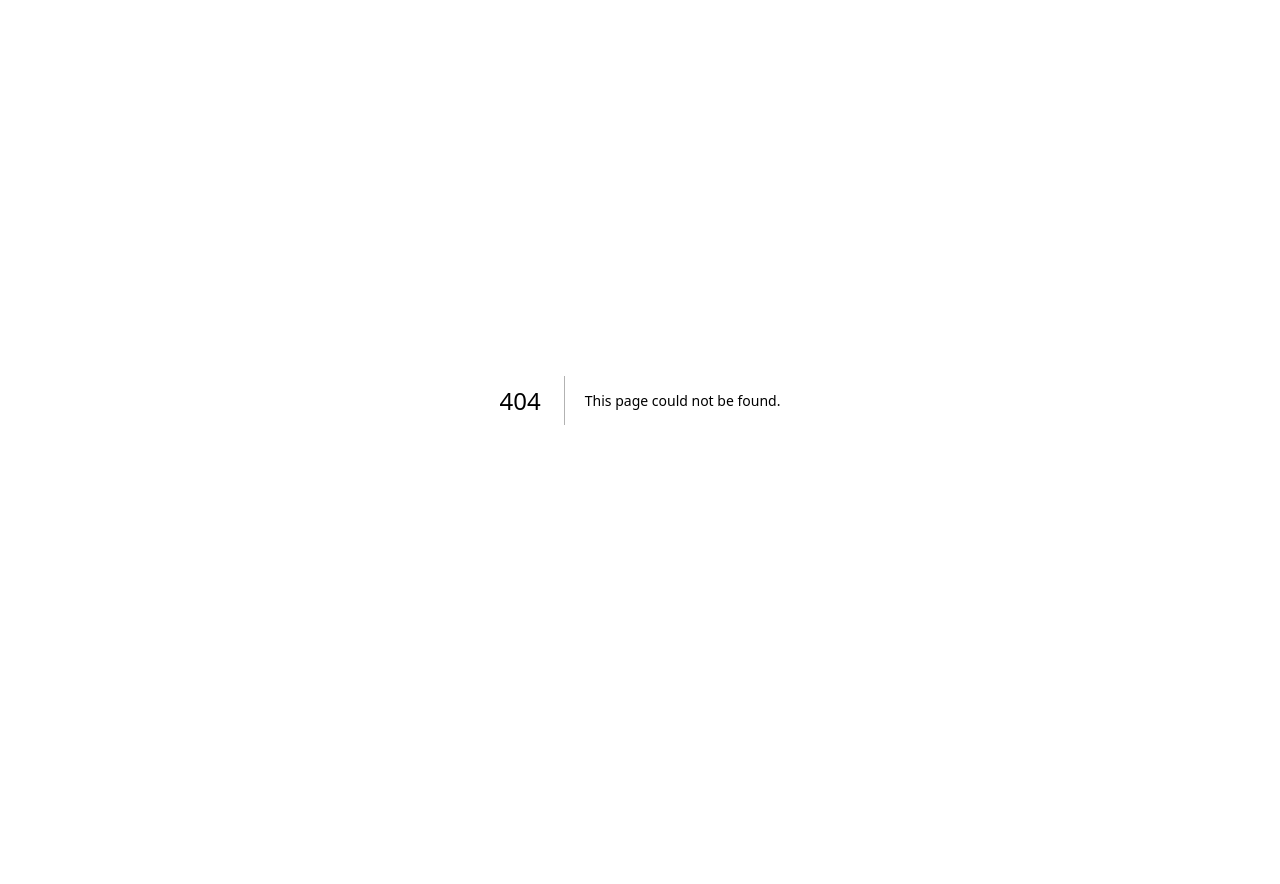
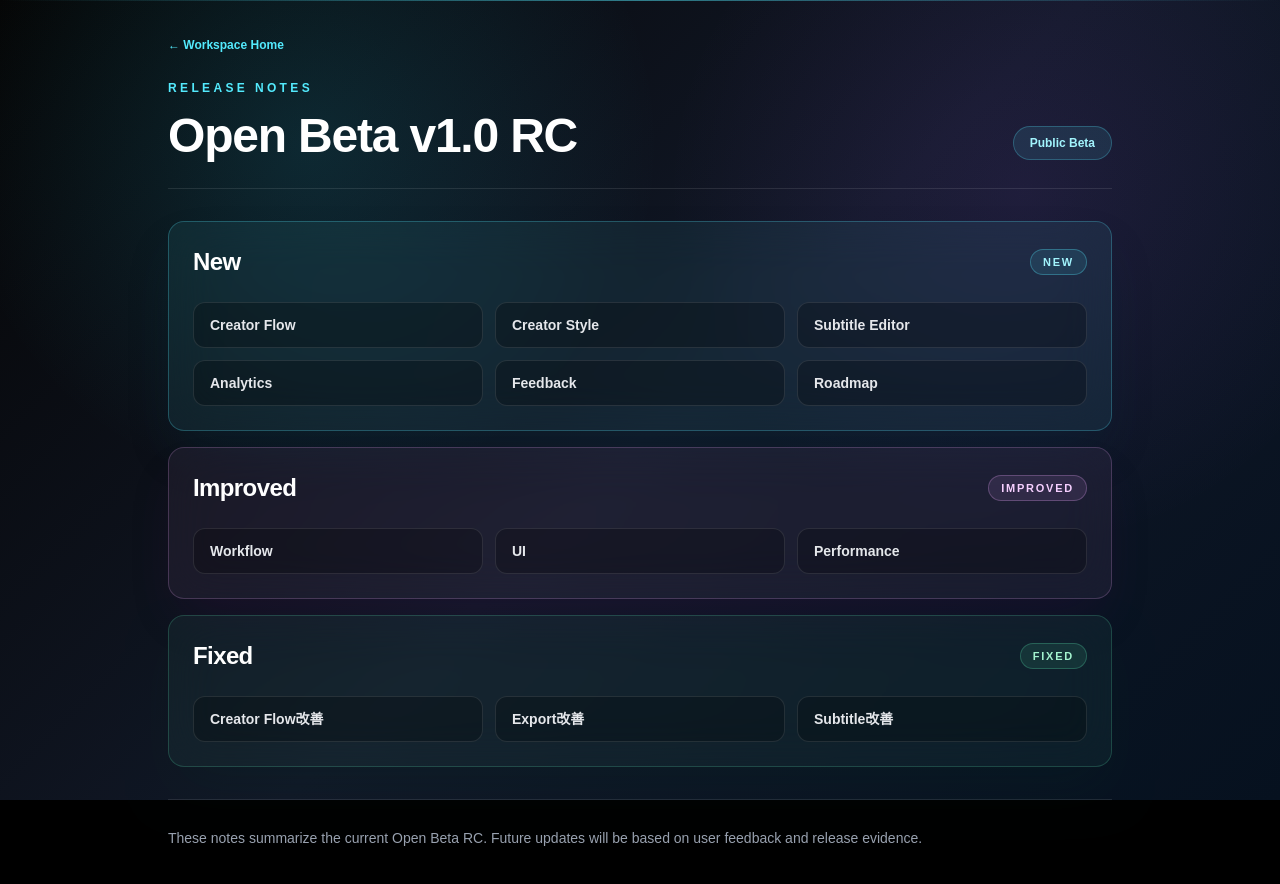
Before and after one commit to hiro042355/easyslice-ai, a Next.js app: page /releases in a window 1280 px wide. Before the commit this address had no page. Before the commit the page ends 800 px from the top, so only its background shows below. Built offline with nearby package versions, Linux system fonts and the light colour scheme.

Commit message:
Add release notes page

```diff
--- /dev/null
+++ b/app/releases/page.tsx
@@ -0,0 +1,126 @@
+const releaseSections = [
+  {
+    title: "New",
+    badge: "New",
+    accent: "cyan",
+    items: [
+      "Creator Flow",
+      "Creator Style",
+      "Subtitle Editor",
+      "Analytics",
+      "Feedback",
+      "Roadmap",
+    ],
+  },
+  {
+    title: "Improved",
+    badge: "Improved",
+    accent: "purple",
+    items: ["Workflow", "UI", "Performance"],
+  },
+  {
+    title: "Fixed",
+    badge: "Fixed",
+    accent: "green",
+    items: ["Creator Flow改善", "Export改善", "Subtitle改善"],
+  },
+];
+
+function badgeClass(accent: string) {
+  if (accent === "cyan") {
+    return "border-cyan-300/30 bg-cyan-300/10 text-cyan-200";
+  }
+
+  if (accent === "purple") {
+    return "border-fuchsia-300/25 bg-fuchsia-300/10 text-fuchsia-200";
+  }
+
+  return "border-emerald-300/25 bg-emerald-300/10 text-emerald-200";
+}
+
+function cardClass(accent: string) {
+  if (accent === "cyan") {
+    return "border-cyan-300/25 bg-cyan-300/[0.07] shadow-cyan-950/25";
+  }
+
+  if (accent === "purple") {
+    return "border-fuchsia-300/20 bg-fuchsia-300/[0.06] shadow-fuchsia-950/20";
+  }
+
+  return "border-emerald-300/20 bg-emerald-300/[0.06] shadow-emerald-950/20";
+}
+
+export default function ReleasesPage() {
+  return (
+    <main className="min-h-screen overflow-hidden bg-black text-white">
+      <div className="pointer-events-none absolute inset-0 bg-[radial-gradient(circle_at_24%_18%,rgba(34,211,238,0.14),transparent_30%),radial-gradient(circle_at_80%_24%,rgba(168,85,247,0.1),transparent_30%),linear-gradient(135deg,#050505_0%,#111827_52%,#06111f_100%)]" />
+      <div className="pointer-events-none absolute inset-x-0 top-0 h-px bg-gradient-to-r from-transparent via-cyan-300/50 to-transparent" />
+
+      <section className="relative mx-auto flex min-h-screen w-full max-w-5xl flex-col px-5 py-8 sm:px-8 lg:px-10">
+        <header className="flex flex-col gap-5 border-b border-white/10 pb-7 sm:flex-row sm:items-end sm:justify-between">
+          <div>
+            <a
+              href="/workspace"
+              className="text-xs font-bold text-cyan-300 transition hover:text-cyan-200"
+            >
+              ← Workspace Home
+            </a>
+
+            <p className="mt-6 text-xs font-semibold uppercase tracking-[0.28em] text-cyan-300">
+              Release Notes
+            </p>
+
+            <h1 className="mt-4 text-4xl font-black tracking-tight text-white sm:text-5xl">
+              Open Beta v1.0 RC
+            </h1>
+          </div>
+
+          <div className="rounded-full border border-cyan-300/25 bg-cyan-300/10 px-4 py-2 text-xs font-bold text-cyan-200">
+            Public Beta
+          </div>
+        </header>
+
+        <div className="grid gap-4 py-8">
+          {releaseSections.map((section) => (
+            <article
+              key={section.title}
+              className={`rounded-2xl border p-6 shadow-2xl backdrop-blur-xl ${cardClass(
+                section.accent
+              )}`}
+            >
+              <div className="flex flex-col gap-3 sm:flex-row sm:items-center sm:justify-between">
+                <h2 className="text-2xl font-black tracking-tight text-white">
+                  {section.title}
+                </h2>
+
+                <span
+                  className={`self-start rounded-full border px-3 py-1 text-[11px] font-black uppercase tracking-[0.16em] sm:self-auto ${badgeClass(
+                    section.accent
+                  )}`}
+                >
+                  {section.badge}
+                </span>
+              </div>
+
+              <div className="mt-6 grid gap-3 sm:grid-cols-2 lg:grid-cols-3">
+                {section.items.map((item) => (
+                  <div
+                    key={item}
+                    className="rounded-xl border border-white/10 bg-black/25 px-4 py-3 text-sm font-semibold text-gray-200"
+                  >
+                    {item}
+                  </div>
+                ))}
+              </div>
+            </article>
+          ))}
+        </div>
+
+        <footer className="mt-auto border-t border-white/10 pt-6 text-sm leading-7 text-gray-400">
+          These notes summarize the current Open Beta RC. Future updates will be
+          based on user feedback and release evidence.
+        </footer>
+      </section>
+    </main>
+  );
+}
--- a/app/workspace/page.tsx
+++ b/app/workspace/page.tsx
@@ -119,6 +119,13 @@ export default function WorkspaceHomePage() {
           >
             Roadmap
           </a>
+
+          <a
+            href="/releases"
+            className="text-xs font-semibold text-gray-600 transition hover:text-cyan-300"
+          >
+            Release Notes
+          </a>
         </div>
       </section>
     </main>
```
